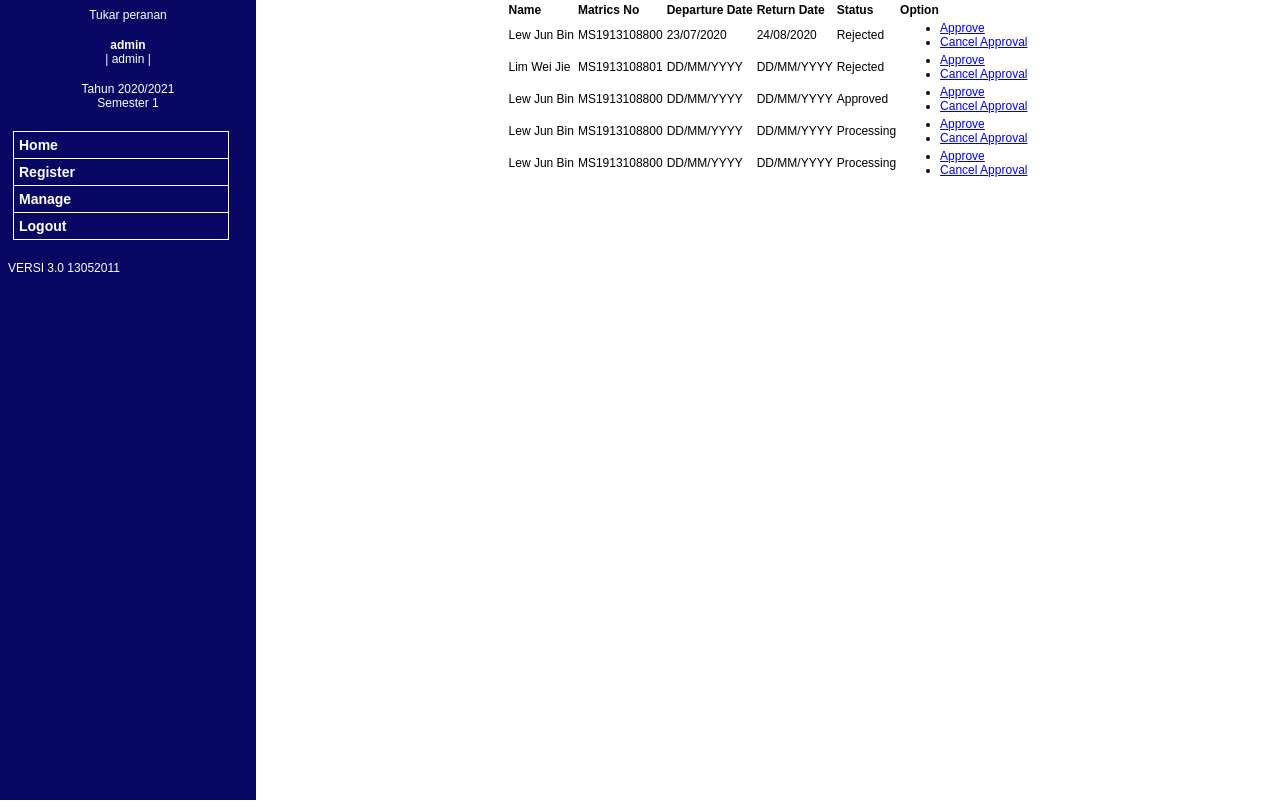
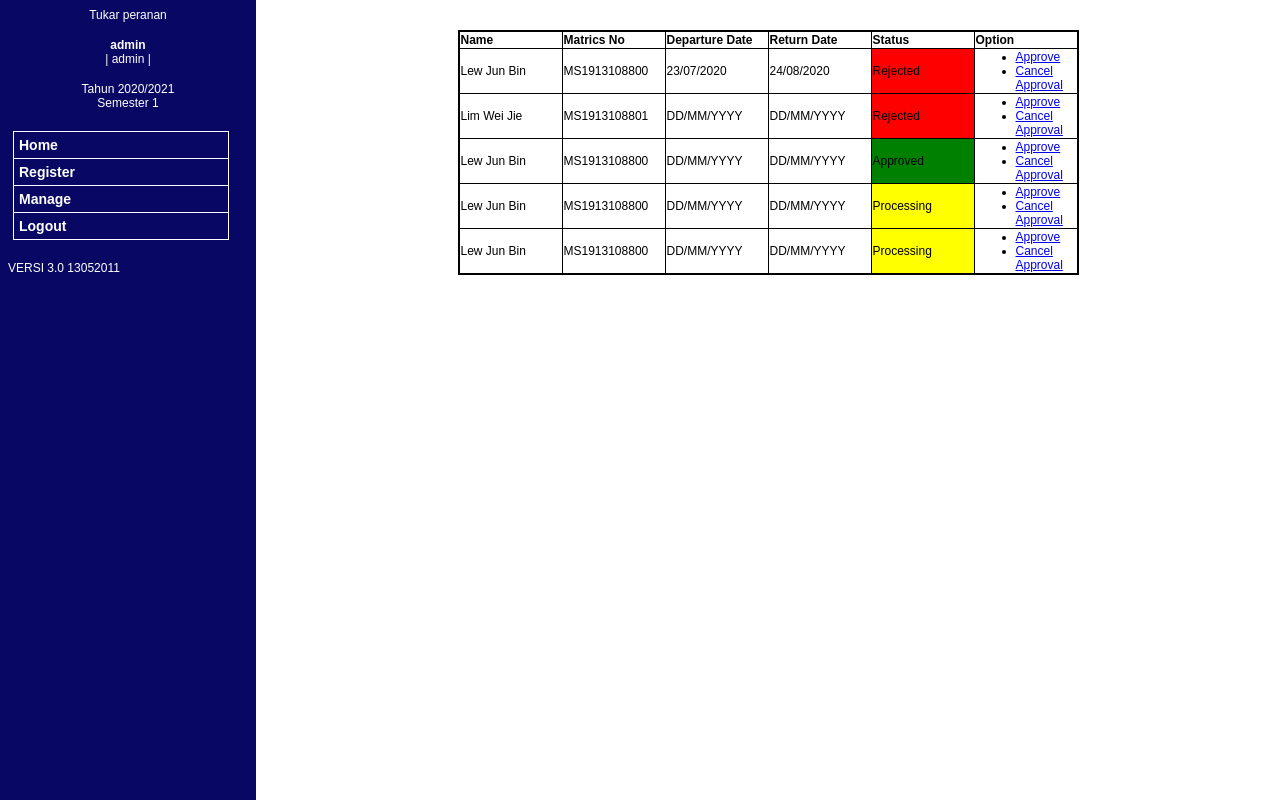
Before and after one commit to autumnlewjb/KmppMISClone, a Flask app: page /manage in a window 1280 px wide. Run offline with Flask 2, Linux system fonts and the light colour scheme; data comes from the database, SQL or seed files in the repository; both versions use the stored data as it was after the commit.

Commit message:
roughly completed the whole application system

```diff
--- a/app.py
+++ b/app.py
@@ -73,8 +73,8 @@ def student():
 
 @app.route('/logout', methods=['GET'])
 def logout():
+    logout_user()
     return render_template('login.html')
-    logout_user()
 
 
 @app.route('/outing', methods=['GET'])
--- a/static/css/main.css
+++ b/static/css/main.css
@@ -216,3 +216,28 @@ div.student-details > table td {
     border: 1px solid black;
     border-collapse: collapse;
  }
+
+ section.content > div > div > table {
+    border: 1px solid black;
+    border-collapse: collapse;
+    margin: 30px;
+    text-align: center;
+ }
+
+ section.content > div > div > table > tbody > tr > th,  section.content > div > div > table > tbody > tr > td {
+    width: 100px;
+    border: 1px solid black;
+    border-collapse: collapse;
+ }
+
+ .approved {
+    background-color: green;
+ }
+
+ .rejected {
+    background-color: red;
+ }
+
+ .processing {
+    background-color: yellow;
+ }
--- a/templates/manage.html
+++ b/templates/manage.html
@@ -2,6 +2,7 @@
 
 
 {% block content %}
+<div>
     <table>
         <tr>
             <th>Name</th>
@@ -17,7 +18,7 @@
                 <td>{{ application.matrics_no }}</td>
                 <td>{{ application.out_date }}</td>
                 <td>{{ application.in_date }}</td>
-            <td>{{ application.status }}</td>
+                <td class="{{application.status.lower()}}">{{ application.status }}</td>
                 <td>
                     <ul>
                         <li><a href="/approve/{{ application.id }}">Approve</a></li>
@@ -27,4 +28,5 @@
             </tr>
         {% endfor %}
     </table>
+</div>
 {% endblock %}
--- a/templates/student_history.html
+++ b/templates/student_history.html
@@ -2,6 +2,8 @@
 
 
 {% block content %}
+
+<div>
     <table>
         <tr>
             <th>Application Date</th>
@@ -14,8 +16,10 @@
                 <td>{{ application.datetime.date() }}</td>
                 <td>{{ application.out_date }}</td>
                 <td>{{ application.in_date }}</td>
-            <td>{{ application.status }}</td>
+                <td class="{{application.status.lower()}}">{{ application.status }}</td>
             </tr>
         {% endfor %}
     </table>
+</div>
+
 {% endblock %}
```
Also changed, not shown: application.db. Lines whose indentation alone changed are shown as unchanged.
